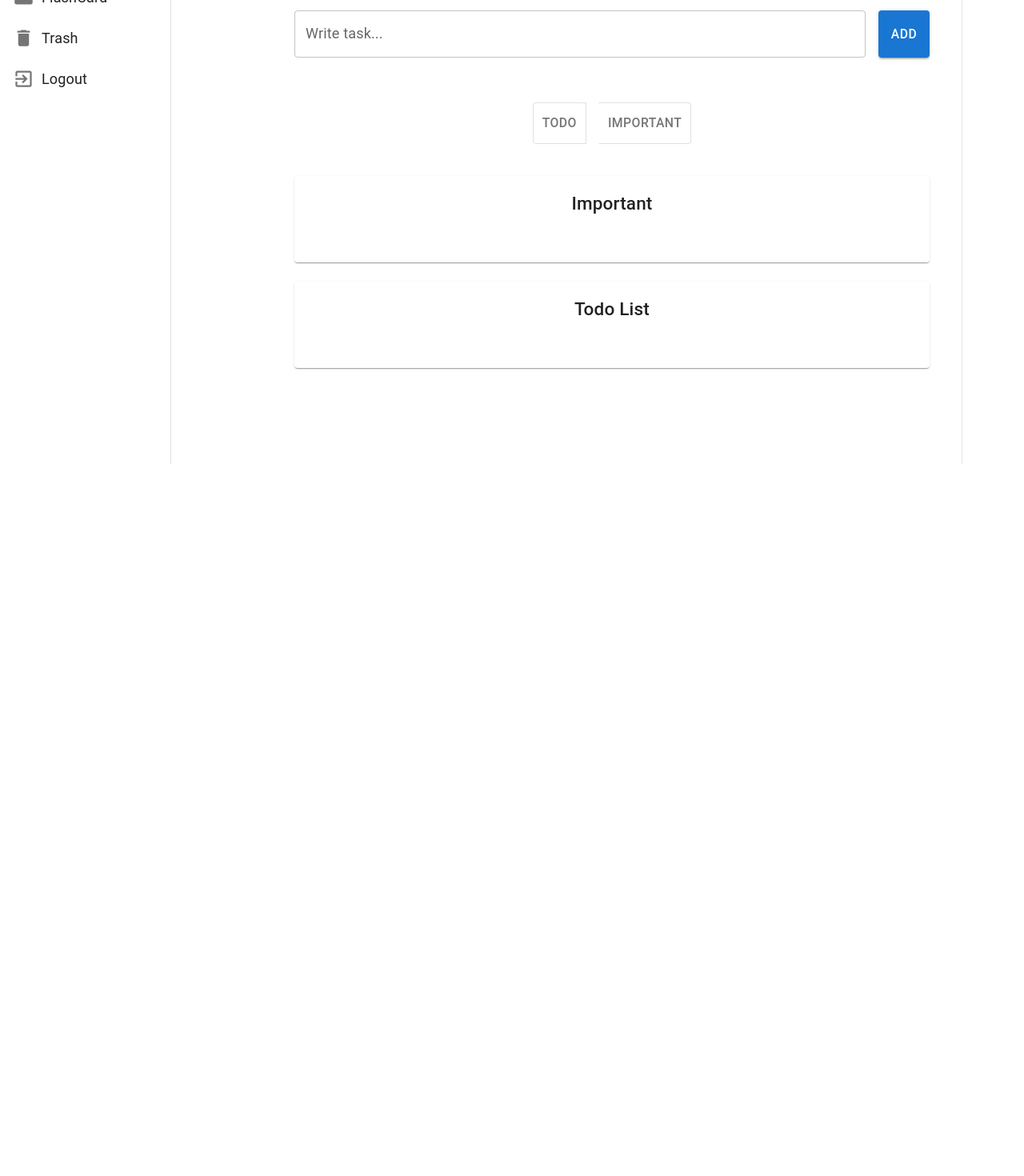
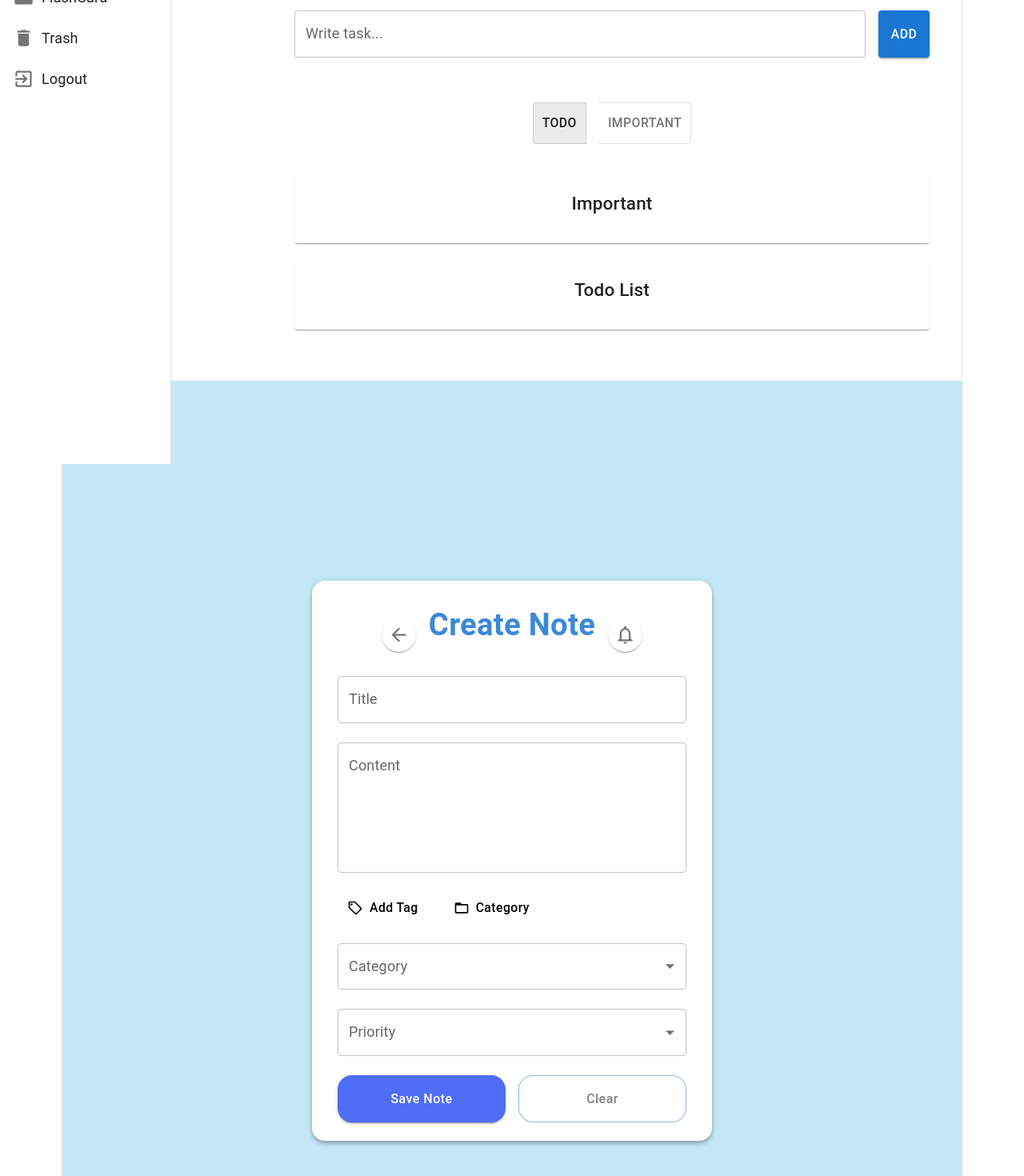
Before and after one commit to zinmarkhaing1/sl-interm-pj, a React (Vite) app in the folder note-taking-app/: page / in a window 1280 px wide. Shown: the part 220-1690 px from the top of the page at 80% size. Before the commit the page ends 800 px from the top, so only its background shows below. Built offline with nearby package versions, Linux system fonts and the light colour scheme.

Commit message:
[Create]NoteForm

```diff
--- a/note-taking-app/src/App.tsx
+++ b/note-taking-app/src/App.tsx
@@ -121,8 +121,10 @@
 
 // export default App;
 
+import { Route, Routes } from 'react-router-dom';
 import './App.css';
 import { NoteCategory } from './components/note_layout/NoteCategory';
+import { CreateNotePage } from './pages/CreateNotePage';
 import { HomePage } from './pages/HomePage';
 // import { HeaderBar } from './components/header_bar/HeaderBar';
 // import { SideMenu } from './components/sidemenu_bar/SideMenu';
@@ -135,7 +137,11 @@ function App() {
     {/* <HeaderBar/> */}
     {/* <SideMenu/> */}
     {/* <NoteCategory/> */}
-    <HomePage/>
+    {/* <HomePage/> */}
+    <Routes>
+      <Route path='/' element={<HomePage/>}/>
+    </Routes>
+    <CreateNotePage/>
     </div>
     </>
   )
--- a/note-taking-app/src/components/note_layout/NoteCategory.tsx
+++ b/note-taking-app/src/components/note_layout/NoteCategory.tsx
@@ -1,10 +1,37 @@
-import { Box, Typography ,TextField,Button,ToggleButtonGroup,ToggleButton,List,ListItem,ListItemText,Paper} from '@mui/material';
+import { Box, Typography ,TextField,Button,ToggleButtonGroup,ToggleButton,List,ListItem,ListItemText,Paper, IconButton} from '@mui/material';
 import CalendarTodayIcon from '@mui/icons-material/CalendarToday';
+import DeleteIcon from "@mui/icons-material/Delete";
+import { useState } from 'react';
+
+type Todo = {
+  id: number;
+  text: string;
+  type:'todo' | 'important';
+};
 
 
+export const NoteCategory = () => {
+  const today = new Date().toDateString();
+  const [input, setInput] = useState('');
+  const [type, setType] = useState<'todo' | 'important'>('todo');
+  const [todos, setTodos] = useState<Todo[]>([]);
 
-const today = new Date().toDateString();
-export const NoteCategory = () => {
+  // Add item
+  const handleAdd = () =>{
+    if(!input.trim()) return;
+
+    const newItem :Todo = {
+      id: Date.now(),
+      text:input,
+      type:type,
+    };
+    setTodos([...todos,newItem]);
+    setInput("");
+  };
+  // Delete
+  const handleDelete = (id:number) => {
+    setTodos(todos.filter((t) =>t.id !== id));
+  };
   return (
     <Box sx={{p:3}}>
         <CalendarTodayIcon fontSize="small" color="primary"/>
@@ -14,11 +41,11 @@ export const NoteCategory = () => {
       </Typography>
 
       <Box sx={{display:'flex',gap:2,mb:2}}>
-        <TextField fullWidth label="Write task..."/>
+        <TextField fullWidth label="Write task..." value={input} onChange={(e)=>setInput(e.target.value)}/>
 
-        <Button variant="contained" > Add</Button>
+        <Button variant="contained" onClick={handleAdd} > Add</Button>
       </Box>
-      <ToggleButtonGroup exclusive sx={{ mb: 3,p:2 ,m:3 }}>
+      <ToggleButtonGroup exclusive sx={{ mb: 3,p:2 ,m:3 }} value={type} onChange={(e,val) =>{ if (val !==null) setType(val);}}>
 
         <ToggleButton sx={{mr:2}} value="todo">Todo</ToggleButton>
         <ToggleButton value="important">Important </ToggleButton>
@@ -27,8 +54,9 @@ export const NoteCategory = () => {
         <Typography variant="h6"> Important</Typography>
 
         <List>
-              <ListItem>   <ListItemText  />
-              </ListItem>
+              {todos.filter((t)=>t.type == 'important').map((todo) =>( <ListItem key={todo.id} secondaryAction ={<IconButton onClick={() => handleDelete(todo.id)}><DeleteIcon/></IconButton>}>
+              <ListItemText primary={todo.text}/>
+              </ListItem>))}
 
         </List>
       </Paper>
@@ -36,8 +64,9 @@ export const NoteCategory = () => {
         <Typography variant="h6"> Todo List</Typography>
 
         <List>
-              <ListItem>   <ListItemText  />
-              </ListItem>
+              {todos.filter((t)=>t.type == 'todo').map((todo) =>( <ListItem key={todo.id} secondaryAction ={<IconButton onClick={() => handleDelete(todo.id)}><DeleteIcon/></IconButton>}>
+              <ListItemText primary={todo.text}/>
+              </ListItem>))}
 
         </List>
       </Paper>
--- a/note-taking-app/src/main.tsx
+++ b/note-taking-app/src/main.tsx
@@ -1,4 +1,4 @@
-// import { BrowserRouter } from 'react-router-dom'
+import { BrowserRouter } from 'react-router-dom'
 import { createRoot } from 'react-dom/client'
 import './index.css'
 import App from './App.tsx';
@@ -6,10 +6,10 @@ import { StrictMode } from 'react';
 
 
 createRoot(document.getElementById('root')!).render(
-  // <BrowserRouter>
-  //   <App />
-  // </BrowserRouter>,
-  <StrictMode>
-    <App/>
-  </StrictMode>
+  <BrowserRouter>
+    <App />
+  </BrowserRouter>,
+  // <StrictMode>
+  //   <App/>
+  // </StrictMode>
 )
--- a/note-taking-app/src/pages/CreateNotePage.tsx
+++ b/note-taking-app/src/pages/CreateNotePage.tsx
@@ -0,0 +1,70 @@
+import React from 'react';
+import { Box, MenuItem, Paper, Stack, TextField, Typography ,Button, IconButton} from '@mui/material'
+import { useState } from 'react';
+import { useNavigate } from 'react-router-dom';
+import ArrowBackIcon from "@mui/icons-material/ArrowBack";
+import NotificationsNoneIcon from "@mui/icons-material/NotificationsNone"
+import  LocalOfferOutlinedIcon  from '@mui/icons-material/LocalOfferOutlined';
+import  FolderOpenOutlinedIcon  from '@mui/icons-material/FolderOpenOutlined';
+
+export const CreateNotePage = () => {
+    const [note,setNote] = useState({
+        title :"",
+        content:"",
+        category:'',
+        priority:'',
+    });
+    const navigate = useNavigate();
+
+const handleSubmit = () => {
+  if (note.priority === "Important") {
+    navigate("/important");
+  }
+
+  else if (note.priority === "TodoList") {
+    navigate("/todo");
+  }
+
+  else {
+    navigate("/notes");
+  }
+};
+    const handleChange = (e:React.ChangeEvent<HTMLInputElement>)=>{
+        setNote({...note,[e.target.name]:e.target.value,});
+    };
+  return (
+     <Box sx={{display:'flex',justifyContent:"center",alignItems:'center',height:'150vh',bgcolor:'#c4e8f5',overflow:'hidden' }}>
+        <Paper elevation={4} sx={{width:500,height:700,p:4,borderRadius:4,m:3}}>
+            <Stack direction='row' sx={{justifyContent:'center',alignItems:'center', mb:2}}>
+            <IconButton sx={{bgcolor:'white',boxShadow:1,mr:2,alignItems:'center',py:1}} onClick={()=>navigate('/')}><ArrowBackIcon/></IconButton>
+            <Typography variant='h4' sx={{fontWeight:'bold',mb:3,textAlign:'center',color:'#3a89d7'}}>Create Note</Typography>
+            <IconButton sx={{bgcolor:'white',boxShadow:1,ml:2,alignItems:'center',py:1}}><NotificationsNoneIcon/></IconButton>
+            </Stack>
+            <Stack spacing={3}>
+                <TextField label="Title" name="title" fullWidth placeholder='Note Title...' sx={{mb:2,"&.MuiOtilinedInput-root":{bgcolor:'white',borderRadius:'18px',},}} value={note.title} onChange={handleChange}/>
+                <TextField label="Content" name="content" multiline rows={5} placeholder='Write your notes...' fullWidth value={note.content} onChange={handleChange} sx={{mb:2,"&.MuiOutlinedInput-root":{bgcolor:'white',borderRadius:'24px',},}}/>
+                <Stack direction='row' spacing={2} sx={{mb:2}}>
+                    <Button startIcon={<LocalOfferOutlinedIcon/>} sx={{bgcolor:'white',color:'black',borderRadius:'20px',textTransform:'none',px:2,}}>Add Tag</Button>
+                    <Button startIcon={<FolderOpenOutlinedIcon/>} sx={{bgcolor:'white',color:'black',borderRadius:'20px',textTransform:'none',px:2,}}>Category</Button>
+                </Stack>
+                <TextField select label="Category" name='category' fullWidth value={note.category} onChange={handleChange} sx={{mb:2,"&.MuiOtilinedInput-root":{bgcolor:'white',borderRadius:'20px',},}}>
+                <MenuItem value="Note">My Note</MenuItem>
+                <MenuItem value="Company">My Company</MenuItem>
+                <MenuItem value="Study">Study</MenuItem>
+                <MenuItem value="Family&Friends">Family & Friends</MenuItem>
+                <MenuItem value="Fitness&Health">Fitness&Health</MenuItem>
+                </TextField>
+                <TextField select label="Priority" name='priority' fullWidth value={note.priority} onChange={handleChange} sx={{mb:2,"&.MuiOtilinedInput-root":{bgcolor:'white',borderRadius:'20px',},}}>
+                <MenuItem value="TodoList">TodoList</MenuItem>
+                <MenuItem value="Important">Important</MenuItem>
+
+                </TextField>
+                <Stack direction='row' spacing={2}>
+                    <Button variant="contained" fullWidth sx={{borderRadius:'18px' , py:1.8,textTransform:'none',fontSize:'16px',bgcolor:'#4f6df5'}} onClick={handleSubmit} >Save Note</Button>
+                    <Button variant='outlined' fullWidth sx={{borderRadius:'18px', py:1.8, textTransform:'none', fontSize:'16px',bgcolor:'white',color:'gray'}}>Clear</Button>
+                </Stack>
+            </Stack>
+        </Paper>
+    </Box>
+  )
+}
```
